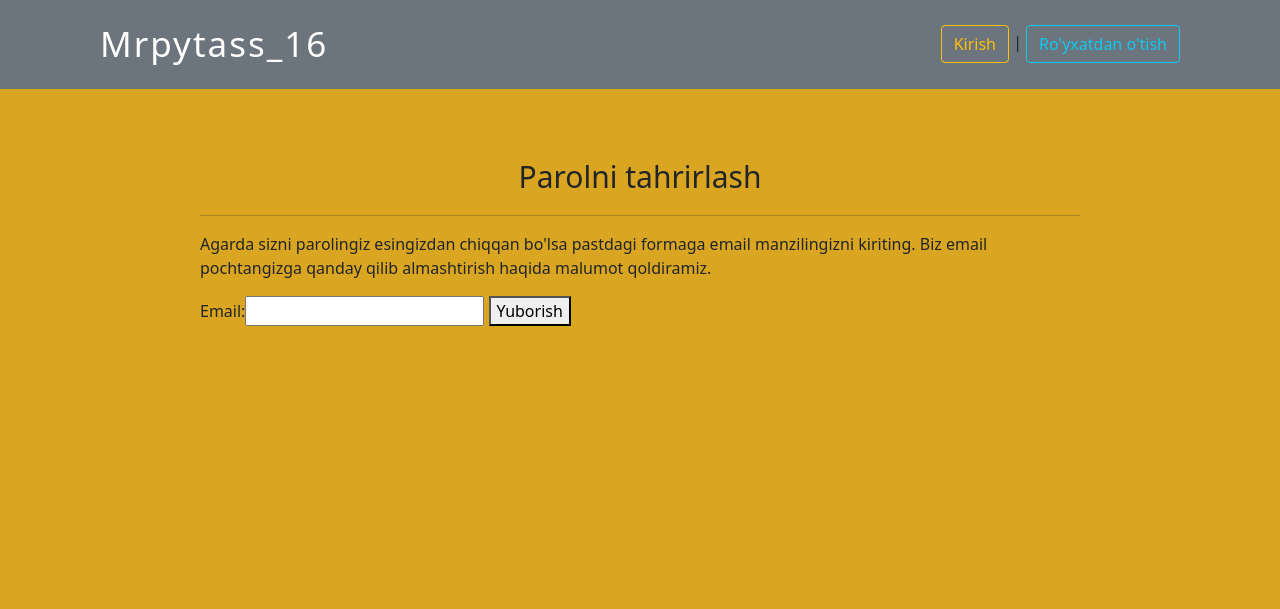
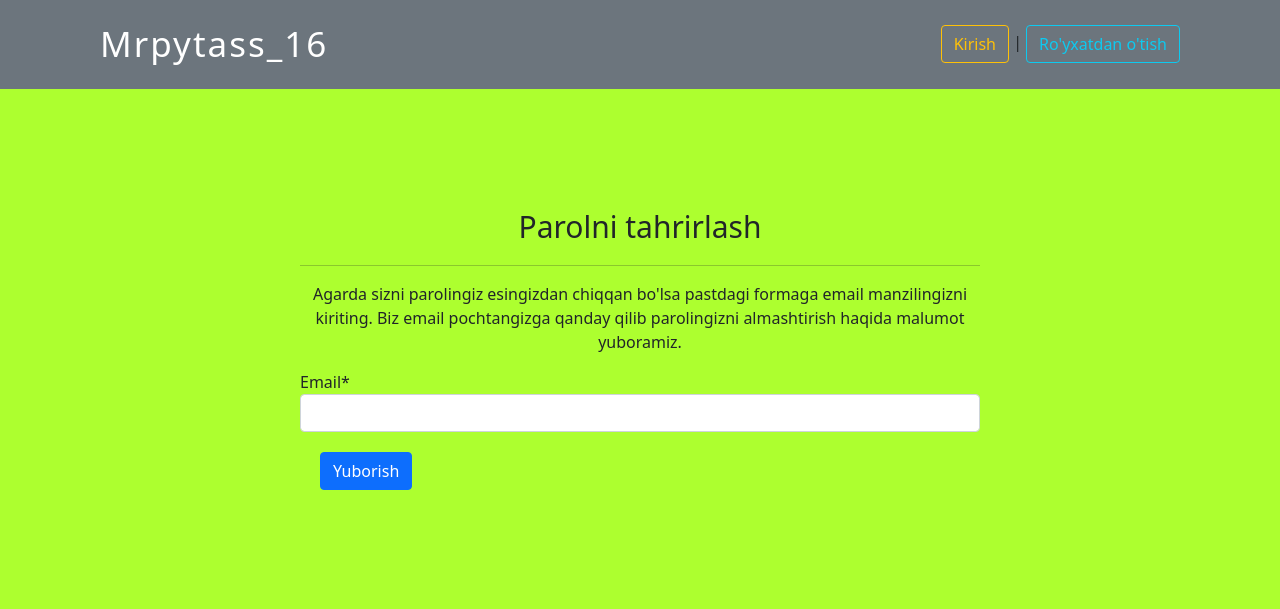
Before and after one commit to Asadbek16github/Django_Blog.2.0, a Django app: page /accounts/password_reset/ in a window 1280 px wide. Shown: the top 609 px of the page. Run offline with Django 3.2, Linux system fonts and the light colour scheme; some libraries are stand-ins or nearby versions.

Commit message:
tepada qilingan parolni almashtirish sahifalariga ozroq stillar berildi

```diff
--- a/static/css/main.css
+++ b/static/css/main.css
@@ -3,7 +3,7 @@
 }
 
 body{
-    background-color:goldenrod;
+  background-color:greenyellow;
 }
 
 .title_nav{
@@ -29,6 +29,71 @@ body{
 .title_page{
     text-align: center;
     font-size: 30px;
-    font-weight: 300;
+    font-weight: 400;
     margin: 20px;
 }
+
+
+
+
+.btn_btn{
+    margin: 20px;
+}
+
+/* Boshi: Login page */
+
+.login_page{
+    padding: 50px 100px;
+}
+
+.login_page a{
+    margin-top: 50px;
+    margin-left: 20px;
+}
+
+/* Oxiri: Login page */
+
+
+/*  Boshi: password change form and password_change_done and password_reset_complete*/
+.password_change_form,
+.password_change_done,
+.password_reset_complete{
+    padding: 20px 100px;
+}
+
+.password_change_form input{
+    display: block;
+    width: 100%;
+    margin: 5px;
+    outline: none;
+    font-size: 13px;
+    padding: 3px 10px;
+    border-radius: 5px;
+    border: none;
+}
+
+.password_change_done a,
+.password_reset_complete a{
+    text-decoration: none;
+}
+
+.password_reset_complete p{
+    text-align: center;
+}
+
+/* Oxiri:  password change form and password_change_done and password_reset_complete*/
+
+
+/* boshi: password_reset_form va password_reset_done*/
+
+.password_reset_form,
+.password_reset_done{
+    padding: 50px 100px;
+}
+
+.password_reset_form p,
+.password_reset_done p{
+    text-align: center;
+}
+
+/* Oxiri: password_reset_form va password_reset_done*/
--- a/templates/registration/login.html
+++ b/templates/registration/login.html
@@ -3,11 +3,13 @@
 
 {% block title %} Tizimga kirish {% endblock title %}
 {% block content %}
-    <div class="login|crispy">
+    <div class="login_page">
         <h2 class="title_page">Akkauntga kirish</h2>
+        <hr class="horizontal_rule">
         <form method="post">{% csrf_token %}
             {{ form|crispy }}
-            <button type="submit" class="btn btn-success btn_login">Yuborish</button>
+            <button type="submit" class="btn btn-secondary btn_login">Yuborish</button>
+            <a href="{% url 'password_reset' %}" class="btn btn-primary">Parolni tiklash</a>
         </form>
     </div>
 {% endblock content %}
--- a/templates/registration/password_change_done.html
+++ b/templates/registration/password_change_done.html
@@ -5,6 +5,7 @@
 {% block content %}
     <div class="password_change_done">
         <h2 class="title_page">Parol almashtirildi</h2>
+        <hr class="horizontal_rule">
         <p > Parolingiz muofaqiyatli almashtirildi. Quyida link orqali bosh sahifaga o'tish. <a href="{% url 'home' %}">Bosh sahifa</a></p>
     </div>
 {% endblock content %}
--- a/templates/registration/password_change_form.html
+++ b/templates/registration/password_change_form.html
@@ -10,7 +10,7 @@
             {% csrf_token %}
             {{ form }}
 
-            <button type="submit">Yuborish</button>
+            <button type="submit" class="btn_btn btn btn-success">Yuborish</button>
         </form>
     </div>
 {% endblock content %}
--- a/templates/registration/password_reset_complete.html
+++ b/templates/registration/password_reset_complete.html
@@ -4,7 +4,8 @@
 
 {% block content %}
     <div class="password_reset_complete">
-        <h2 class="title_page">Password reset complete</h2>
-        <p>Your password has been set. You may go ahead and log in now. <a href="{% url 'login' %}">Log in</a> </p>
+        <h2 class="title_page">Parol almashtirildi</h2>
+        <hr class="horizontal_rule">
+        <p>Sizning parolingiz yangisiga almashtirildi. Quyidagi link orqali qaytatdan Akkauntingizga kirishingiz mumkin <a href="{% url 'login' %}">Tizimga kirish</a> </p>
     </div>
 {% endblock content %}
--- a/templates/registration/password_reset_confirm.html
+++ b/templates/registration/password_reset_confirm.html
@@ -1,4 +1,5 @@
 {% extends 'base.html' %}
+{% load crispy_forms_tags %}
 
 {% block title %} Yangi parolni kiritish sahifasi {% endblock title %}
 
@@ -6,8 +7,8 @@
     <div class="password_reset_confirm">
         <h2 class="title_page">Yangi parolni kiriting</h2>
         <form method="post">{% csrf_token %}
-            {{form}}
-            <button type="submit">Yuborish</button>
+            {{form|crispy}}
+            <button type="submit" class="btn_btn btn btn-primary">Yuborish</button>
         </form>
     </div>
 {% endblock content %}
--- a/templates/registration/password_reset_form.html
+++ b/templates/registration/password_reset_form.html
@@ -1,6 +1,6 @@
 {% extends 'base.html' %}
-
-{% block title %}Patolni tahrirlash{% endblock title %}
+{% load crispy_forms_tags %}
+{% block title %}Parolni tahrirlash{% endblock title %}
 
 {% block content %}
     <div class="password_reset_form">
@@ -8,11 +8,11 @@
         <hr class="hozizontal_rule">
         <p>
             Agarda sizni parolingiz esingizdan chiqqan bo'lsa pastdagi formaga email manzilingizni kiriting.
-            Biz email pochtangizga qanday qilib almashtirish haqida malumot qoldiramiz.
+            Biz email pochtangizga qanday qilib parolingizni almashtirish haqida malumot yuboramiz.
         </p>
         <form method="post">{% csrf_token %}
-            {{form}}
-            <button type="submit">Yuborish</button>
+            {{form|crispy}}
+            <button class="btn_btn btn btn-primary" type="submit">Yuborish</button>
         </form>
     </div>
 {% endblock content %}
```
Also changed, not shown: templates/registration/password_reset_done.html (+7 -2 lines), db.sqlite3.
